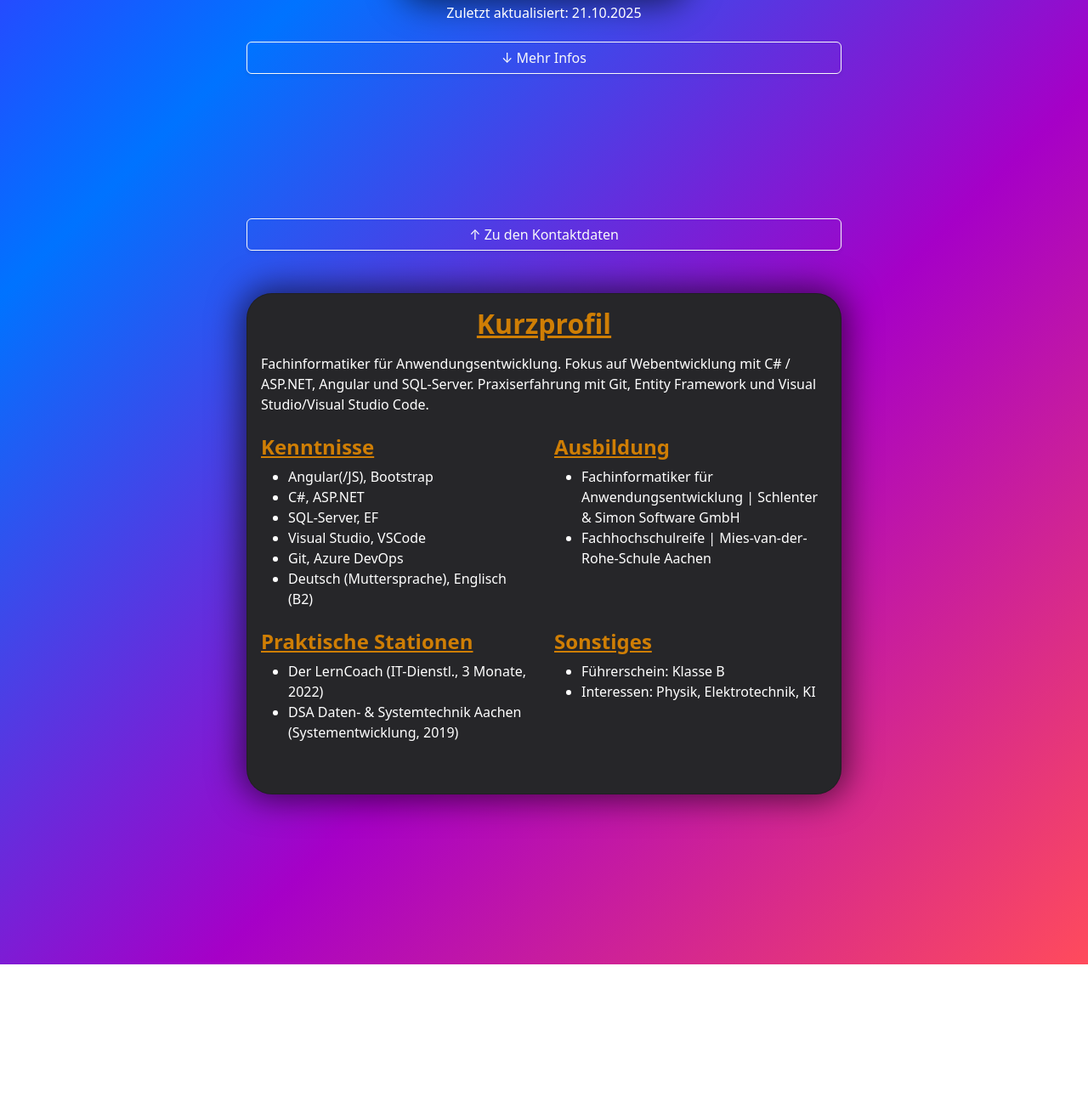
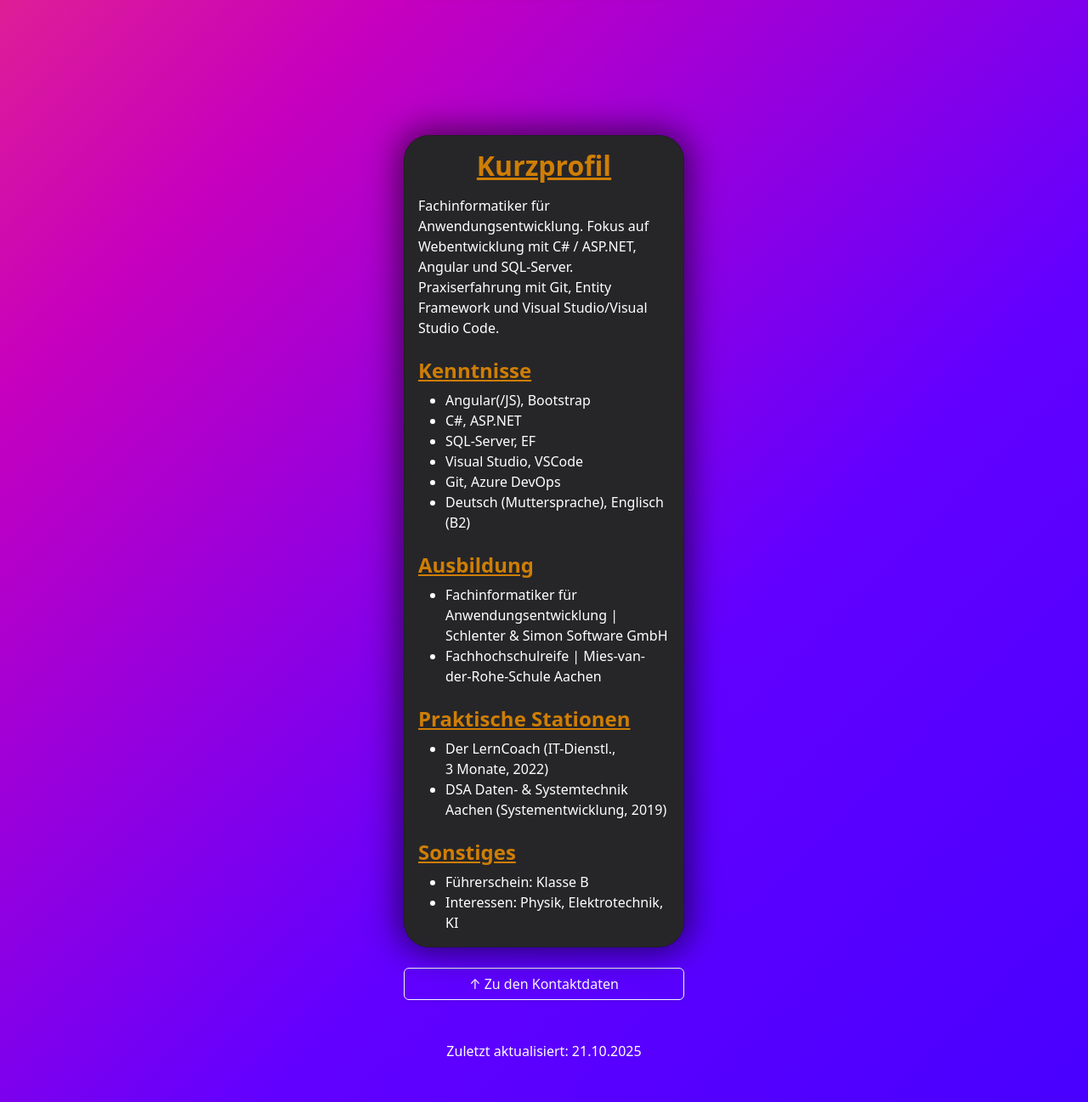
Before and after one commit to Pragbi/pragbi.github.io, a plain HTML site: page index.html in a window 1280 px wide. Shown: the part 681-1978 px from the top of the page at 85% size. Before the commit the page ends 1816 px from the top, so only its background shows below. Drawn offline with nearby package versions, Linux system fonts and the light colour scheme.

Commit message:
#5 Refactoring

```diff
--- a/index.html
+++ b/index.html
@@ -9,7 +9,7 @@
 </head>
 <body>
   <main>
-    <div id="kontaktdaten" style="height: 150px;"></div>
+    <div id="kontaktdaten" style="height: 10vh;"></div>
     <div class="d-flex justify-content-center align-items-center">
       <div class="card align-middle rounded-custom" style="width: 330px; height: 530px; box-shadow: 0px 0px 38px 6px rgba(0,0,0,0.6); background-color: rgb(38, 38, 41); color: white;">
         <div class="card-body text-center">
@@ -51,20 +51,15 @@
             </div>
           </div>
         </div>
-        <footer style="color: white;" class="text-center mb-1">Zuletzt aktualisiert: <span id="lastmod"></span></footer>
       </div>
     </div>
-    <div class="d-flex flex-column justify-content-center" style="margin-top: 50px;">
+    <div class="d-flex flex-column justify-content-center" style="position: absolute; top: 80vh; width: 330px;">
       <a href="#infos"  class="btn btn-outline-light shadow-sm" style="height: fit-content;" aria-label="Zu den Infos scrollen">
         ↓ Mehr Infos
       </a>
     </div>
-    <div class="d-flex flex-column justify-content-center" style="margin-top: 170px; margin-bottom: 50px;">
-      <a href="#kontaktdaten" class="btn btn-outline-light shadow-sm" style="height: fit-content;" aria-label="Zu den Infos scrollen">
-        ↑ Zu den Kontaktdaten
-      </a>
-    </div>
-    <div id="infos" class="card align-middle rounded-custom" style="width: 700px; height: 590px; box-shadow: 0px 0px 38px 6px rgba(0,0,0,0.6); background-color: rgb(38, 38, 41); color: white;">
+    <div style="position: absolute; top: 105vh;">
+      <div id="infos" class="card align-middle rounded-custom" style="width: 330px; min-width: 330px; box-shadow: 0px 0px 38px 6px rgba(0,0,0,0.6); background-color: rgb(38, 38, 41); color: white;">
         <div class="card-body">
           <h2 class="mb-3 text-center infos">Kurzprofil</h2>
           <p class="mb-4">
@@ -72,7 +67,7 @@
             Angular und SQL-Server. Praxiserfahrung mit Git, Entity Framework und Visual Studio/Visual Studio Code.
           </p>
           <div class="row g-4">
-          <div class="col-12 col-md-6">
+            <div class="col-12">
               <h4 class="infos">Kenntnisse</h4>
               <ul class="mb-0">
                 <li>Angular(/JS), Bootstrap</li>
@@ -83,21 +78,21 @@
                 <li>Deutsch (Muttersprache), Englisch (B2)</li>
               </ul>
             </div>
-          <div class="col-12 col-md-6">
+            <div class="col-12">
               <h4 class="infos">Ausbildung</h4>
               <ul class="mb-0">
                 <li>Fachinformatiker für Anwendungsentwicklung | Schlenter &amp; Simon Software GmbH</li>
                 <li>Fachhochschulreife | Mies-van-der-Rohe-Schule Aachen</li>
               </ul>
             </div>
-          <div class="col-12 col-md-6">
+            <div class="col-12">
               <h4 class="infos">Praktische Stationen</h4>
               <ul class="mb-0">
                 <li>Der LernCoach (IT-Dienstl., 3&nbsp;Monate, 2022)</li>
                 <li>DSA Daten- &amp; Systemtechnik Aachen (Systementwicklung, 2019)</li>
               </ul>
             </div>
-          <div class="col-12 col-md-6">
+            <div class="col-12">
               <h4 class="infos">Sonstiges</h4>
               <ul class="mb-0">
                 <li>Führerschein: Klasse B</li>
@@ -107,7 +102,13 @@
           </div>
         </div>
       </div>
-    <div style="height: 200px;"></div>
+      <div class="d-flex flex-column justify-content-center mt-4 mb-5">
+        <a href="#kontaktdaten" class="btn btn-outline-light shadow-sm" style="height: fit-content;" aria-label="Zu den Infos scrollen">
+          ↑ Zu den Kontaktdaten
+        </a>
+      </div>
+      <div style="color: white;" class="text-center mb-5">Zuletzt aktualisiert: <span id="lastmod"></span></div>
+    </div>
   </main>
   <script src="script.js"></script>
   <script src="https://cdn.jsdelivr.net/npm/bootstrap@5.2.3/dist/js/bootstrap.bundle.min.js"></script>
--- a/styles.css
+++ b/styles.css
@@ -8,8 +8,9 @@ body {
     justify-content: center;
     align-items: center;
 
-    background: linear-gradient(-45deg, #ff4b5c, #a600c7, #0073ff, #6a00ff);
-    background-size: 100% 100%;
+    background: linear-gradient(135deg, #ff4b5c, #c700bd, #6200ff, #4400ff);
+    background-repeat: no-repeat;
+    background-size: 100% 350%;
 }
 
 .rounded-custom {
```
Lines whose indentation alone changed are shown as unchanged.
